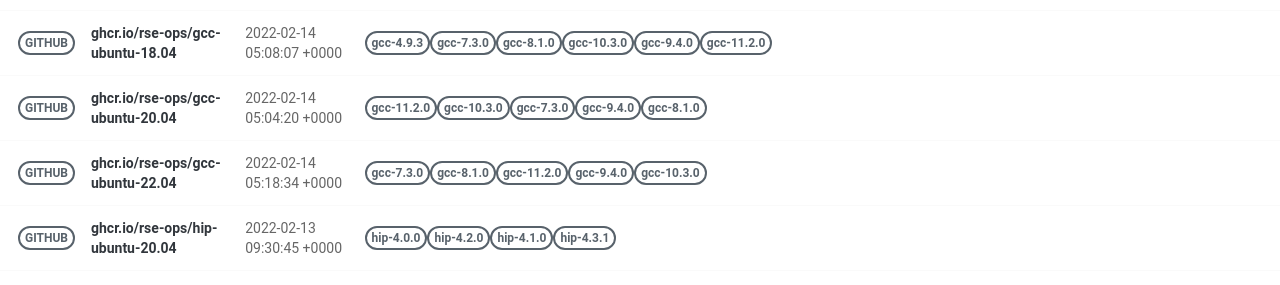
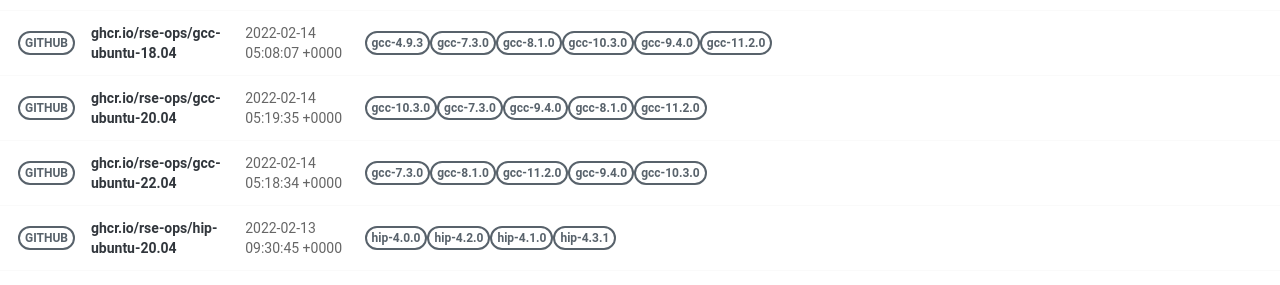
Before and after one commit to rse-ops/docker-images, a Jekyll site: the page built from pages/index.md, in a window 1280 px wide. Shown: the part 581-866 px from the top of the page. Built offline with Jekyll 4.4.1, drawn with Linux system fonts in a browser that asks for light colours; nearby versions of some CDN libraries.

Commit message:
Automated push to update library 2022-02-14

```diff
--- a/_library/ghcr.io-rse-ops-gcc-ubuntu-20.04.md
+++ b/_library/ghcr.io-rse-ops-gcc-ubuntu-20.04.md
@@ -1,14 +1,11 @@
 ---
 layout: container
 name: ghcr.io/rse-ops/gcc-ubuntu-20.04
-updated_at: 2022-02-14 05:04:20.057338
+updated_at: 2022-02-14 05:19:35.408765
 
 
 container_url: https://github.com/orgs/rse-ops/packages/container/package/gcc-ubuntu-20.04
 versions:
- - tag: gcc-11.2.0
-   dockerfile: https://github.com/rse-ops/docker-images/blob/main/ubuntu/gcc/Dockerfile
-   manifest: https://crane.ggcr.dev/manifest/ghcr.io/rse-ops/gcc-ubuntu-20.04:gcc-11.2.0
  - tag: gcc-10.3.0
    dockerfile: https://github.com/rse-ops/docker-images/blob/main/ubuntu/gcc/Dockerfile
    manifest: https://crane.ggcr.dev/manifest/ghcr.io/rse-ops/gcc-ubuntu-20.04:gcc-10.3.0
```
Also changed, not shown: other parts of _library/ghcr.io-rse-ops-gcc-ubuntu-20.04.md (+3 -0 lines).
